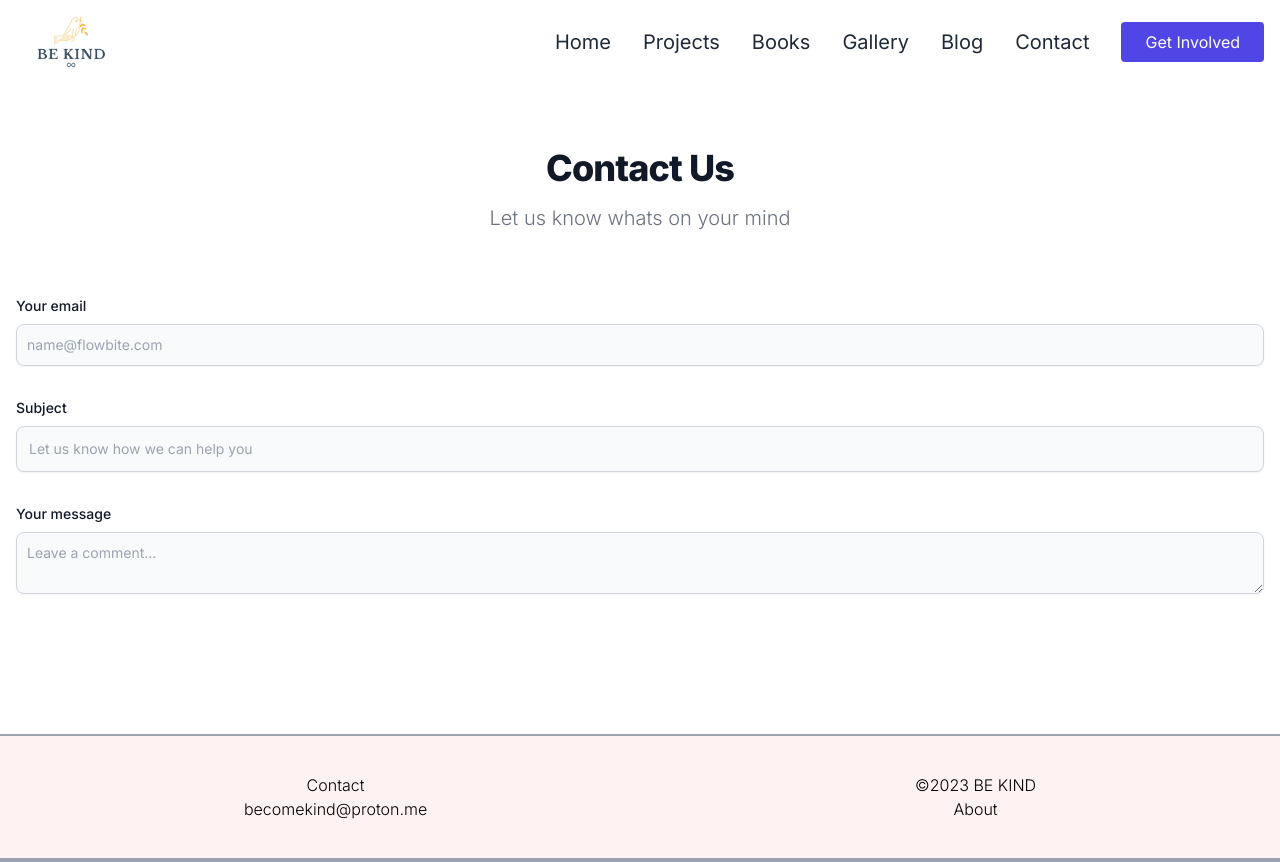
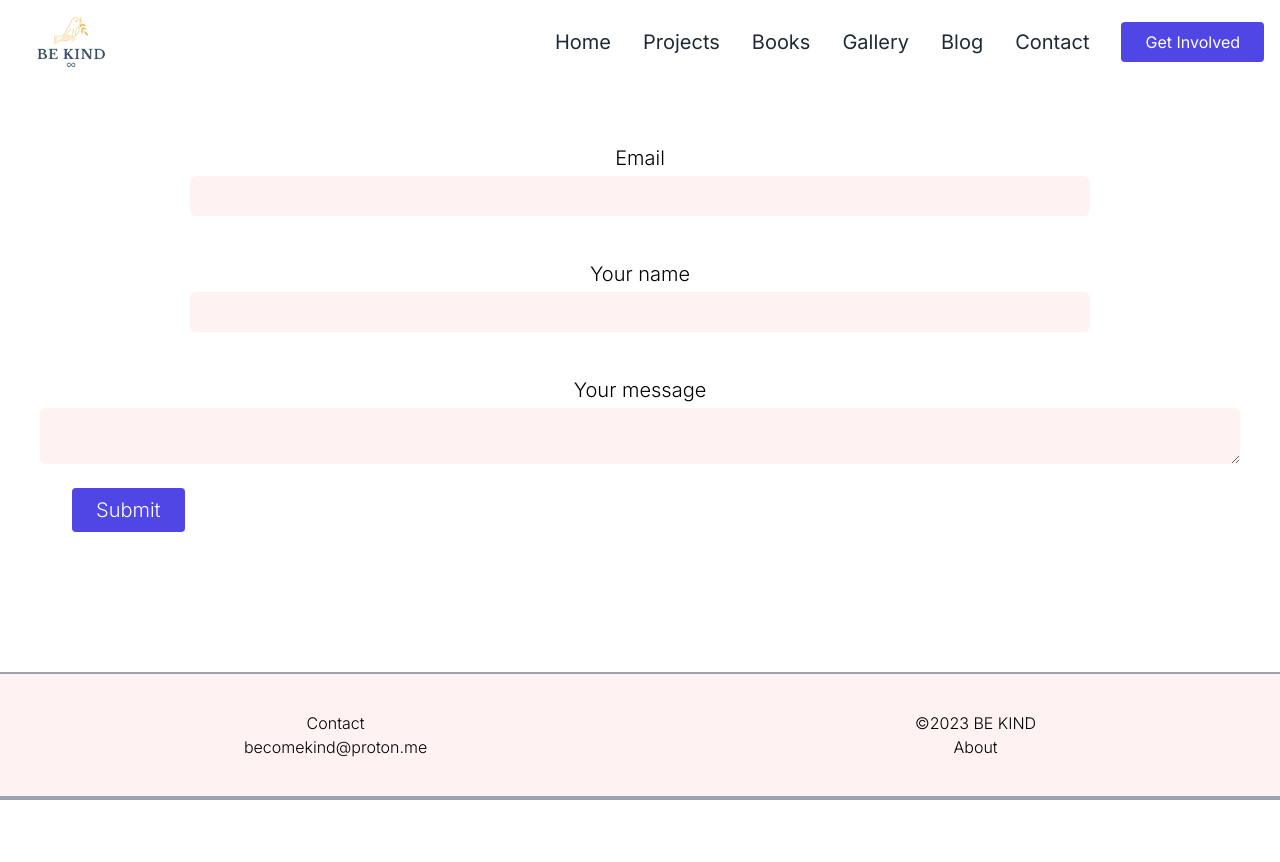
Before and after one commit to Stef14-bit/become-kind, a Next.js app: page /contact_us in a window 1280 px wide. After the commit the page ends 800 px from the top, so only its background shows below. Built offline with nearby package versions, Linux system fonts and the light colour scheme.

Commit message:
^basic contact page implemented

```diff
--- a/app/contact_us/page.tsx
+++ b/app/contact_us/page.tsx
@@ -1,65 +1,36 @@
 import React from "react";
+import Button from "../components/Button";
 
 type Props = {};
 
 function page({}: Props) {
   return (
-    <section className="overflow-auto">
-      <div className="py-8 lg:py-16 px-4 mx-auto max-w-full-md">
-        <h2 className="mb-4 text-4xl tracking-tight font-extrabold text-center text-gray-900 dark:text-white">
-          Contact Us
-        </h2>
-        <p className="mb-8 lg:mb-16 font-light text-center text-gray-500 dark:text-gray-400 sm:text-xl">
-          Let us know whats on your mind
-        </p>
-        <form className="space-y-8">
-          <div>
-            <label
-              htmlFor="email"
-              className="block mb-2 text-sm font-medium text-gray-900 dark:text-gray-300">
-              Your email
-            </label>
+    <form className="p-10 text-xl font-light">
+      <div className="flex flex-col justify-center items-center py-5 ">
+        <label htmlFor="email">Email</label>
         <input
+          className="border-solid border-1 bg-red-50 w-3/4 rounded-md h-10 my-1"
           type="email"
           id="email"
-              className="shadow-sm bg-gray-50 border border-gray-300 text-gray-900 text-sm rounded-lg focus:ring-primary-500 focus:border-primary-500 block w-full p-2.5 "
-              placeholder="name@flowbite.com"
-              required
         />
       </div>
-          <div>
-            <label
-              htmlFor="subject"
-              className="block mb-2 text-sm font-medium text-gray-900 dark:text-gray-300">
-              Subject
-            </label>
+      <div className="flex flex-col justify-center items-center py-5 ">
+        <label htmlFor="name">Your name</label>
         <input
+          className="border-solid border-1 bg-red-50 w-3/4 rounded-md h-10 my-1"
           type="text"
-              id="subject"
-              className="block p-3 w-full text-sm text-gray-900 bg-gray-50 rounded-lg border border-gray-300 shadow-sm focus:ring-primary-500 focus:border-primary-500"
-              placeholder="Let us know how we can help you"
-              required
+          id="name"
         />
       </div>
-          <div className="sm:col-span-2">
-            <label
-              htmlFor="message"
-              className="block mb-2 text-sm font-medium text-gray-900 dark:text-gray-400">
-              Your message
-            </label>
+      <div className="flex flex-col justify-center items-center py-5 ">
+        <label htmlFor="message">Your message</label>
         <textarea
+          className="border-solid border-1 bg-red-50 resize rounded-md w-full my-1 max-w-full"
           id="message"
-              className="block p-2.5 w-full text-sm text-gray-900 bg-gray-50 rounded-lg shadow-sm border border-gray-300 focus:ring-primary-500 focus:border-primary-500s "
-              placeholder="Leave a comment..."></textarea>
+        />
       </div>
-          <button
-            type="submit"
-            className="py-3 px-5 text-sm font-medium text-center text-white rounded-lg bg-primary-700 sm:w-fit hover:bg-primary-800 focus:ring-4 focus:outline-none focus:ring-primary-300 dark:bg-primary-600 dark:hover:bg-primary-700 dark:focus:ring-primary-800">
-            Send message
-          </button>
+      <Button>Submit</Button>
     </form>
-      </div>
-    </section>
   );
 }
 
```
Lines whose indentation alone changed are shown as unchanged.
